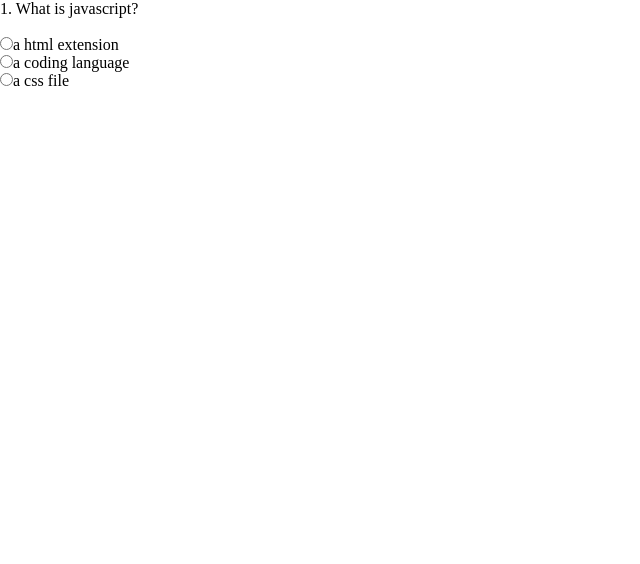
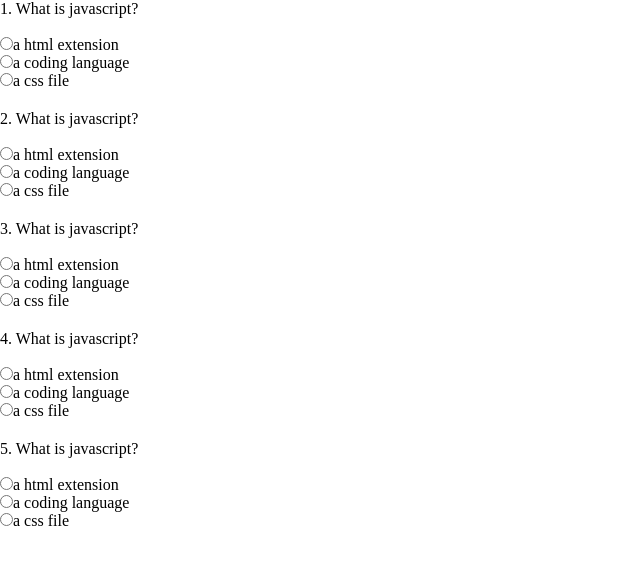
Before and after one commit to KellyKiiru/thirdip, a plain HTML site: page index.html in a window 1280 px wide. Shown: the whole page, without its empty margins (0-640 px from the left). Drawn offline with Linux system fonts and the light colour scheme.

Commit message:
patch:add divs- adds divs with the similar inputs

```diff
--- a/index.html
+++ b/index.html
@@ -5,15 +5,55 @@
     <meta http-equiv="X-UA-Compatible" content="IE=edge">
     <meta name="viewport" content="width=device-width, initial-scale=1.0">
     <title>Computer Pop Quiz</title>
-    <link rel="stylesheet" href="css/index.css">
+    <link rel="stylesheet" type="text/css" href="css/index.css">
 </head>
 <body>
-    <p>1. What is javascript?</p><br>
-    <input type="radio" name="question1" id="correct1">a html extension<br>
-    <input type="radio" name="question1" id="correct1">a coding language<br>
-    <input type="radio" name="question1" id="correct1">a css file<br>
+    <style>
+        div{
+            padding-bottom: 20px;
+
+        }
+    </style>
+    <div>
+        <p>1. What is javascript?</p><br>
+        <input type="radio" name="question1">a html extension<br>
+        <input type="radio" name="question1" id="correct1">a coding language<br>
+        <input type="radio" name="question1">a css file<br>
+    </div>
 
 
-<script src="js/jscript.js"></script>
+    <div>
+        <p>2. What is javascript?</p><br>
+        <input type="radio" name="question2">a html extension<br>
+        <input type="radio" name="question2">a coding language<br>
+        <input type="radio" name="question2" id="correct1">a css file<br>
+    </div>
+
+
+    <div>
+        <p>3. What is javascript?</p><br>
+        <input type="radio" name="question3">a html extension<br>
+        <input type="radio" name="question3" id="correct1">a coding language<br>
+        <input type="radio" name="question3">a css file<br>
+    </div>
+
+    <div>
+        <p>4. What is javascript?</p><br>
+        <input type="radio" name="question4">a html extension<br>
+        <input type="radio" name="question4">a coding language<br>
+        <input type="radio" name="question4" id="correct1">a css file<br>
+    </div>
+
+
+    <div>
+        <p>5. What is javascript?</p><br>
+        <input type="radio" name="question5" id="correct1">a html extension<br>
+        <input type="radio" name="question5">a coding language<br>
+        <input type="radio" name="question5">a css file<br>
+    </div>
+
+
+
+<script type="text/javascript" src="js/jscript.js"></script>
 </body>
 </html>
```
